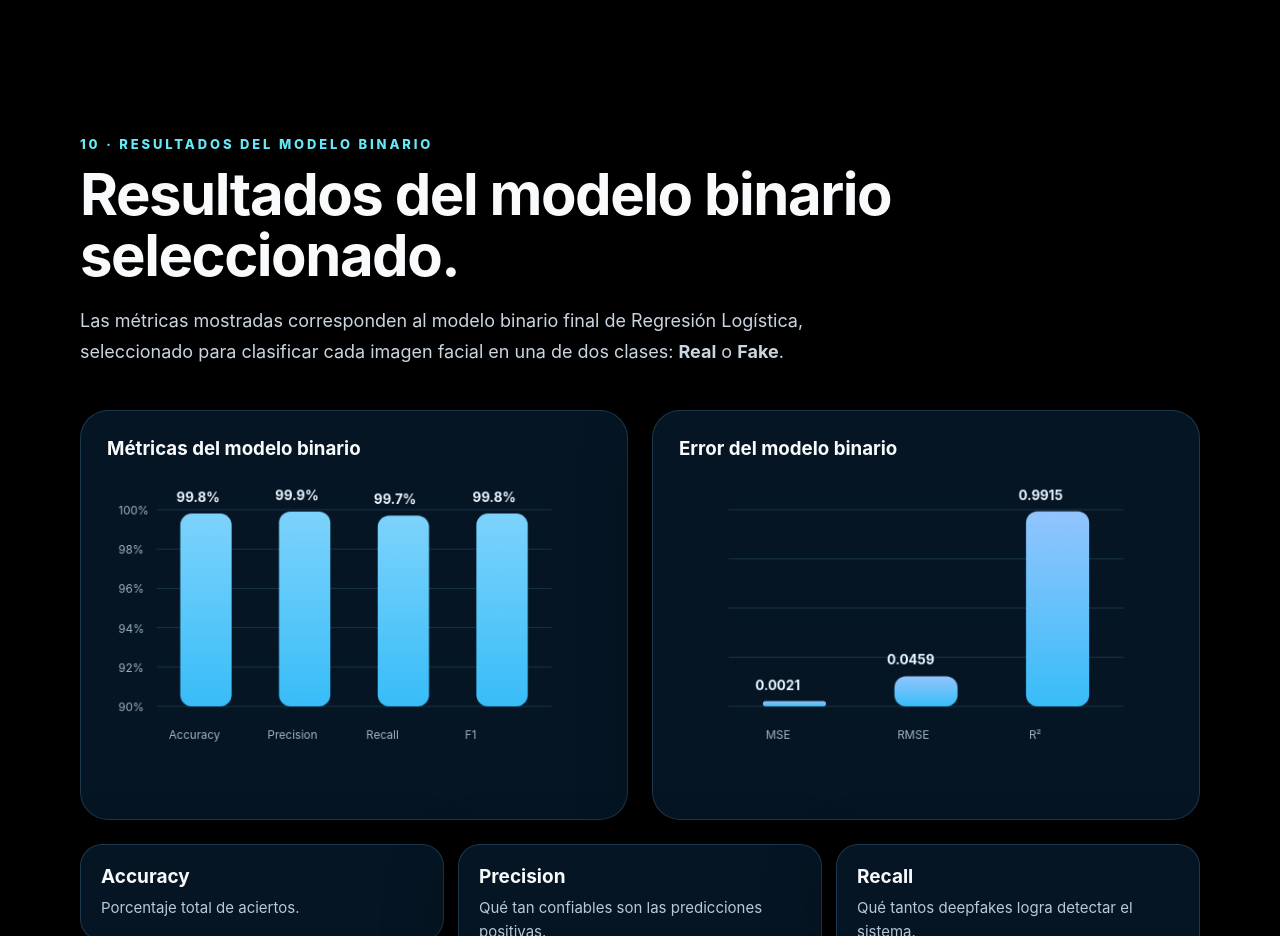
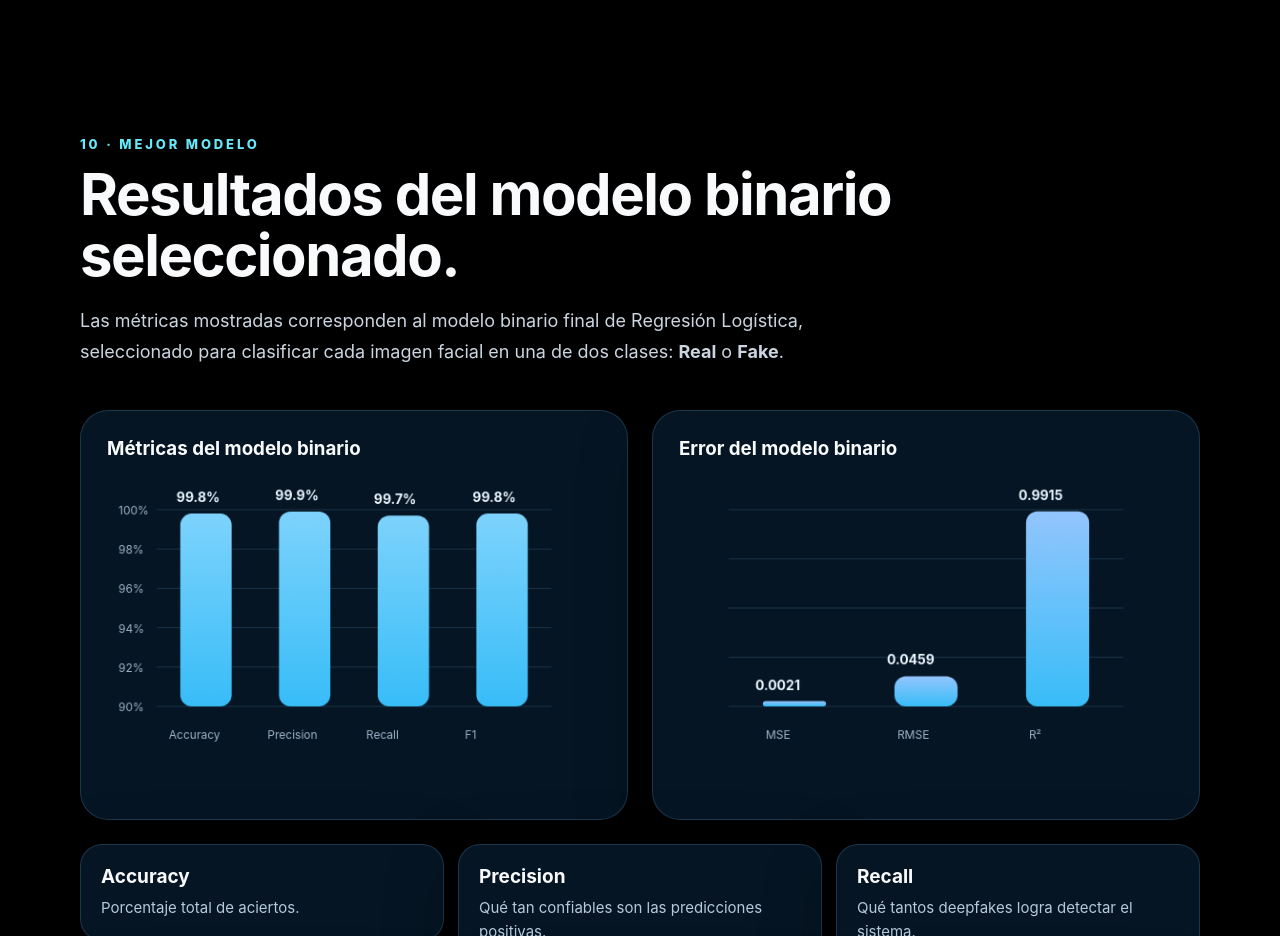
Before and after one commit to AlexUrbina8/trueface, a plain HTML site: page index.html in a window 1280 px wide. Shown: the part 7320-8256 px from the top of the page. Drawn offline with Linux system fonts and the light colour scheme.

Commit message:
cambio de titutlo

```diff
--- a/index.html
+++ b/index.html
@@ -841,7 +841,7 @@
     <section id="resultados">
       <div class="container">
         <div class="section-heading reveal">
-          <div class="section-kicker">10 · Resultados del modelo binario</div>
+          <div class="section-kicker">10 · Mejor modelo </div>
           <h2>Resultados del modelo binario seleccionado.</h2>
           <p class="lead">Las métricas mostradas corresponden al modelo binario final de Regresión Logística, seleccionado para clasificar cada imagen facial en una de dos clases: <strong>Real</strong> o <strong>Fake</strong>.</p>
         </div>
```
